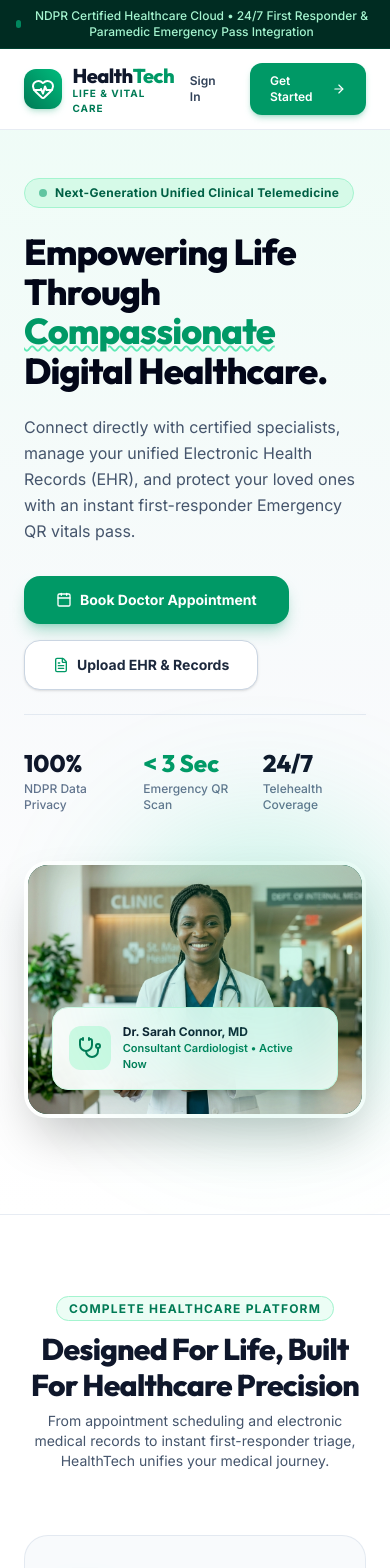
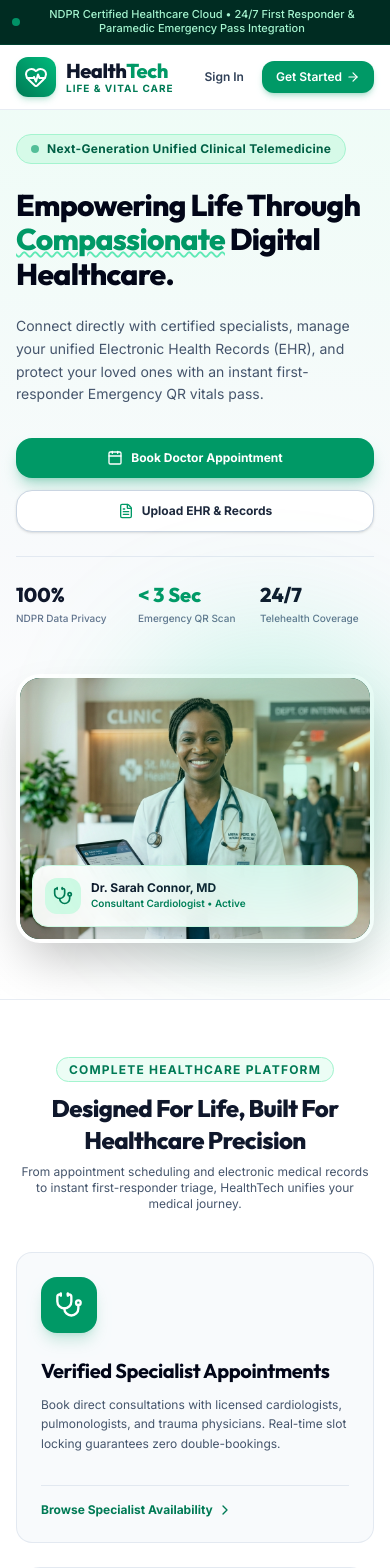
Before and after one commit to Otuja/health-tech, a Next.js app in the folder frontend/: page / in a window 390 px wide. Shown: the top 1568 px of the page. Built offline with nearby package versions, Linux system fonts and the light colour scheme.

Commit message:
fix: unblocked mobile vc, lock completed consultation, instant schedule sync, and mobile alignment

```diff
--- a/frontend/src/app/doctor/dashboard/page.tsx
+++ b/frontend/src/app/doctor/dashboard/page.tsx
@@ -106,10 +106,10 @@
   useEffect(() => {
     fetchDoctorDashboardData();
 
-    // Auto-refresh every 5 seconds so newly booked slots update immediately without reload
+    // Auto-refresh every 3 seconds so newly booked slots update immediately without reload
     const interval = setInterval(() => {
       fetchDoctorDashboardData();
-    }, 5000);
+    }, 3000);
 
     const onSync = () => fetchDoctorDashboardData();
     window.addEventListener("focus", onSync);
--- a/frontend/src/app/globals.css
+++ b/frontend/src/app/globals.css
@@ -54,13 +54,18 @@
     box-sizing: border-box;
   }
 
+  html, body {
+    overflow-x: hidden;
+    max-width: 100vw;
+    width: 100%;
+  }
+
   body {
     background-color: var(--background);
     color: var(--foreground);
     font-family: var(--font-sans);
     -webkit-font-smoothing: antialiased;
     -moz-osx-font-smoothing: grayscale;
-    overflow-x: hidden;
   }
 
   h1, h2, h3, h4, h5, h6 {
--- a/frontend/src/app/login/page.tsx
+++ b/frontend/src/app/login/page.tsx
@@ -78,7 +78,7 @@
       <motion.div
         initial={{ opacity: 0, y: 15 }}
         animate={{ opacity: 1, y: 0 }}
-        className="w-full max-w-md bg-white/95 backdrop-blur-2xl p-8 rounded-3xl shadow-xl border border-slate-200/80 z-10"
+        className="w-full max-w-md bg-white/95 backdrop-blur-2xl p-5 sm:p-8 rounded-2xl sm:rounded-3xl shadow-xl border border-slate-200/80 z-10"
       >
         <div className="text-center mb-6">
           <Link href="/" className="inline-flex items-center justify-center w-12 h-12 rounded-2xl bg-emerald-50 text-emerald-600 mb-3 hover:scale-105 transition-transform shadow-sm">
--- a/frontend/src/app/page.tsx
+++ b/frontend/src/app/page.tsx
@@ -25,16 +25,16 @@
 
 export default function Home() {
   return (
-    <div className="min-h-screen bg-slate-50 text-slate-900 selection:bg-emerald-500 selection:text-white">
+    <div className="min-h-screen bg-slate-50 text-slate-900 selection:bg-emerald-500 selection:text-white overflow-x-hidden w-full">
       {/* TOP NOTIFICATION BAR */}
-      <div className="bg-emerald-950 text-emerald-200 text-xs py-2 px-4 text-center font-medium border-b border-emerald-900/60 flex items-center justify-center gap-2">
-        <span className="w-2 h-2 rounded-full bg-emerald-400 animate-pulse" />
+      <div className="bg-emerald-950 text-emerald-200 text-[11px] sm:text-xs py-2 px-3 sm:px-4 text-center font-medium border-b border-emerald-900/60 flex items-center justify-center gap-1.5 sm:gap-2 leading-tight">
+        <span className="w-2 h-2 rounded-full bg-emerald-400 animate-pulse flex-shrink-0" />
         <span>NDPR Certified Healthcare Cloud • 24/7 First Responder & Paramedic Emergency Pass Integration</span>
       </div>
 
       {/* HEADER / NAVIGATION */}
       <header className="sticky top-0 z-50 w-full bg-white/90 backdrop-blur-md border-b border-slate-200/80 transition-all">
-        <div className="max-w-7xl mx-auto px-6 h-20 flex items-center justify-between">
+        <div className="max-w-7xl mx-auto px-4 sm:px-6 h-16 sm:h-20 flex items-center justify-between">
           <Link href="/" className="flex items-center gap-2.5 group">
             <div className="w-10 h-10 rounded-xl bg-gradient-to-tr from-emerald-700 to-emerald-500 text-white flex items-center justify-center shadow-md shadow-emerald-600/20 group-hover:scale-105 transition-transform">
               <HeartPulse className="w-6 h-6" />
@@ -60,27 +60,27 @@
             <a href="#doctors" className="hover:text-emerald-600 transition-colors">Our Clinicians</a>
           </nav>
 
-          <div className="flex items-center gap-3">
+          <div className="flex items-center gap-2 sm:gap-3 flex-shrink-0">
             <Link
               href="/login"
-              className="text-xs sm:text-sm font-semibold text-slate-700 hover:text-emerald-700 px-3.5 py-2 transition-colors rounded-xl hover:bg-emerald-50"
+              className="text-xs sm:text-sm font-semibold text-slate-700 hover:text-emerald-700 px-2.5 sm:px-3.5 py-1.5 sm:py-2 transition-colors rounded-xl hover:bg-emerald-50"
             >
               Sign In
             </Link>
             <Link
               href="/register"
-              className="bg-emerald-600 text-white text-xs sm:text-sm font-semibold py-2.5 px-5 rounded-xl hover:bg-emerald-700 transition-all shadow-md shadow-emerald-600/25 flex items-center gap-1.5 hover:gap-2"
+              className="bg-emerald-600 text-white text-xs sm:text-sm font-semibold py-2 sm:py-2.5 px-3.5 sm:px-5 rounded-xl hover:bg-emerald-700 transition-all shadow-md shadow-emerald-600/25 flex items-center gap-1 sm:gap-1.5"
             >
               <span>Get Started</span>
-              <ArrowRight className="w-4 h-4" />
+              <ArrowRight className="w-3.5 h-3.5 sm:w-4 sm:h-4" />
             </Link>
           </div>
         </div>
       </header>
 
       {/* HERO SECTION */}
-      <section className="relative pt-12 pb-24 overflow-hidden bg-gradient-to-b from-emerald-50/70 via-slate-50 to-white">
-        <div className="max-w-7xl mx-auto px-6">
+      <section className="relative pt-6 sm:pt-12 pb-14 sm:pb-24 overflow-hidden bg-gradient-to-b from-emerald-50/70 via-slate-50 to-white">
+        <div className="max-w-7xl mx-auto px-4 sm:px-6">
           <div className="grid lg:grid-cols-12 gap-12 items-center">
 
             {/* Left Content Column */}
@@ -90,19 +90,19 @@
                 <span>Next-Generation Unified Clinical Telemedicine</span>
               </div>
 
-              <h1 className="text-4xl sm:text-5xl lg:text-6xl font-heading font-extrabold text-slate-950 tracking-tight leading-[1.1]">
+              <h1 className="text-3xl sm:text-5xl lg:text-6xl font-heading font-extrabold text-slate-950 tracking-tight leading-[1.15] sm:leading-[1.1]">
                 Empowering Life Through <span className="text-emerald-600 underline decoration-emerald-300 decoration-wavy decoration-2">Compassionate</span> Digital Healthcare.
               </h1>
 
-              <p className="text-base sm:text-lg text-slate-600 max-w-xl leading-relaxed">
+              <p className="text-sm sm:text-base lg:text-lg text-slate-600 max-w-xl leading-relaxed">
                 Connect directly with certified specialists, manage your unified Electronic Health Records (EHR), and protect your loved ones with an instant first-responder Emergency QR vitals pass.
               </p>
 
               {/* Action Buttons */}
-              <div className="flex flex-wrap gap-4 pt-2">
+              <div className="flex flex-col sm:flex-row gap-3 pt-2">
                 <Link
                   href="/login"
-                  className="bg-emerald-600 text-white text-sm font-bold py-3.5 px-8 rounded-2xl hover:bg-emerald-700 transition-all shadow-lg shadow-emerald-600/30 flex items-center gap-2 hover:scale-[1.02]"
+                  className="bg-emerald-600 text-white text-xs sm:text-sm font-bold py-3 sm:py-3.5 px-6 sm:px-8 rounded-2xl hover:bg-emerald-700 transition-all shadow-lg shadow-emerald-600/30 flex items-center justify-center gap-2 hover:scale-[1.02] text-center"
                 >
                   <Calendar className="w-4 h-4" />
                   <span>Book Doctor Appointment</span>
@@ -110,7 +110,7 @@
 
                 <Link
                   href="/register"
-                  className="bg-white text-slate-800 border border-slate-300 text-sm font-bold py-3.5 px-7 rounded-2xl hover:bg-slate-50 transition-all shadow-sm flex items-center gap-2"
+                  className="bg-white text-slate-800 border border-slate-300 text-xs sm:text-sm font-bold py-3 sm:py-3.5 px-6 sm:px-7 rounded-2xl hover:bg-slate-50 transition-all shadow-sm flex items-center justify-center gap-2 text-center"
                 >
                   <FileText className="w-4 h-4 text-emerald-600" />
                   <span>Upload EHR & Records</span>
@@ -118,18 +118,18 @@
               </div>
 
               {/* Clinical Trust & Compliance Badges */}
-              <div className="pt-8 border-t border-slate-200/90 grid grid-cols-3 gap-4 text-left max-w-lg">
+              <div className="pt-6 sm:pt-8 border-t border-slate-200/90 grid grid-cols-3 gap-2 sm:gap-4 text-left max-w-lg">
                 <div>
-                  <div className="text-2xl font-black text-slate-900 font-heading">100%</div>
-                  <div className="text-xs text-slate-500 font-medium mt-0.5">NDPR Data Privacy</div>
+                  <div className="text-xl sm:text-2xl font-black text-slate-900 font-heading">100%</div>
+                  <div className="text-[10px] sm:text-xs text-slate-500 font-medium mt-0.5">NDPR Data Privacy</div>
                 </div>
                 <div>
-                  <div className="text-2xl font-black text-emerald-600 font-heading">&lt; 3 Sec</div>
-                  <div className="text-xs text-slate-500 font-medium mt-0.5">Emergency QR Scan</div>
+                  <div className="text-xl sm:text-2xl font-black text-emerald-600 font-heading">&lt; 3 Sec</div>
+                  <div className="text-[10px] sm:text-xs text-slate-500 font-medium mt-0.5">Emergency QR Scan</div>
                 </div>
                 <div>
-                  <div className="text-2xl font-black text-slate-900 font-heading">24/7</div>
-                  <div className="text-xs text-slate-500 font-medium mt-0.5">Telehealth Coverage</div>
+                  <div className="text-xl sm:text-2xl font-black text-slate-900 font-heading">24/7</div>
+                  <div className="text-[10px] sm:text-xs text-slate-500 font-medium mt-0.5">Telehealth Coverage</div>
                 </div>
               </div>
             </div>
@@ -146,17 +146,17 @@
                 />
 
                 {/* Floating Vitals Badge */}
-                <div className="absolute bottom-6 left-6 right-6 bg-white/95 backdrop-blur-md p-4 rounded-2xl shadow-xl border border-emerald-100 flex items-center justify-between">
-                  <div className="flex items-center gap-3">
-                    <div className="w-11 h-11 rounded-xl bg-emerald-100 text-emerald-700 flex items-center justify-center font-bold">
-                      <Stethoscope className="w-6 h-6" />
+                <div className="absolute bottom-3 left-3 right-3 sm:bottom-6 sm:left-6 sm:right-6 bg-white/95 backdrop-blur-md p-3 sm:p-4 rounded-2xl shadow-xl border border-emerald-100 flex items-center justify-between">
+                  <div className="flex items-center gap-2.5 sm:gap-3 min-w-0">
+                    <div className="w-9 h-9 sm:w-11 sm:h-11 rounded-xl bg-emerald-100 text-emerald-700 flex items-center justify-center font-bold flex-shrink-0">
+                      <Stethoscope className="w-5 h-5 sm:w-6 sm:h-6" />
                     </div>
-                    <div>
-                      <p className="text-xs font-bold text-slate-900">Dr. Sarah Connor, MD</p>
-                      <p className="text-[11px] text-emerald-700 font-semibold">Consultant Cardiologist • Active Now</p>
+                    <div className="min-w-0">
+                      <p className="text-xs font-bold text-slate-900 truncate">Dr. Sarah Connor, MD</p>
+                      <p className="text-[10px] sm:text-[11px] text-emerald-700 font-semibold truncate">Consultant Cardiologist • Active</p>
                     </div>
                   </div>
-                  <span className="w-3 h-3 rounded-full bg-emerald-500 animate-ping" />
+                  <span className="w-2.5 h-2.5 sm:w-3 sm:h-3 rounded-full bg-emerald-500 animate-ping flex-shrink-0 ml-2" />
                 </div>
               </div>
 
@@ -169,24 +169,24 @@
       </section>
 
       {/* CORE CAPABILITIES SECTION */}
-      <section id="services" className="py-20 bg-white border-y border-slate-200/80">
-        <div className="max-w-7xl mx-auto px-6">
-          <div className="text-center max-w-2xl mx-auto mb-16">
+      <section id="services" className="py-14 sm:py-20 bg-white border-y border-slate-200/80">
+        <div className="max-w-7xl mx-auto px-4 sm:px-6">
+          <div className="text-center max-w-2xl mx-auto mb-10 sm:mb-16">
             <span className="text-xs font-bold uppercase tracking-widest text-emerald-700 bg-emerald-50 px-3 py-1 rounded-full border border-emerald-200">
               Complete Healthcare Platform
             </span>
-            <h2 className="text-3xl sm:text-4xl font-heading font-extrabold text-slate-900 tracking-tight mt-3">
+            <h2 className="text-2xl sm:text-4xl font-heading font-extrabold text-slate-900 tracking-tight mt-3">
               Designed For Life, Built For Healthcare Precision
             </h2>
-            <p className="text-sm text-slate-600 mt-2">
+            <p className="text-xs sm:text-sm text-slate-600 mt-2">
               From appointment scheduling and electronic medical records to instant first-responder triage, HealthTech unifies your medical journey.
             </p>
           </div>
 
-          <div className="grid md:grid-cols-3 gap-8">
+          <div className="grid grid-cols-1 md:grid-cols-3 gap-6 sm:gap-8">
 
             {/* Feature 1: Clinical Telehealth */}
-            <div className="bg-slate-50 hover:bg-emerald-50/40 p-8 rounded-3xl border border-slate-200/90 transition-all hover:shadow-lg hover:border-emerald-200 flex flex-col justify-between group">
+            <div className="bg-slate-50 hover:bg-emerald-50/40 p-6 sm:p-8 rounded-2xl sm:rounded-3xl border border-slate-200/90 transition-all hover:shadow-lg hover:border-emerald-200 flex flex-col justify-between group">
               <div>
                 <div className="w-14 h-14 rounded-2xl bg-emerald-600 text-white flex items-center justify-center shadow-lg shadow-emerald-600/20 mb-6 group-hover:scale-110 transition-transform">
                   <Stethoscope className="w-7 h-7" />
@@ -257,13 +257,13 @@
       </section>
 
       {/* EMERGENCY & FIRST RESPONDER SHOWCASE */}
-      <section id="emergency" className="py-24 bg-slate-950 text-white relative overflow-hidden">
-        <div className="max-w-7xl mx-auto px-6 relative z-10">
-          <div className="grid lg:grid-cols-12 gap-12 items-center">
+      <section id="emergency" className="py-16 sm:py-24 bg-slate-950 text-white relative overflow-hidden">
+        <div className="max-w-7xl mx-auto px-4 sm:px-6 relative z-10">
+          <div className="grid lg:grid-cols-12 gap-8 sm:gap-12 items-center">
 
             {/* Left Image Column */}
             <div className="lg:col-span-6 relative">
-              <div className="relative rounded-3xl overflow-hidden shadow-2xl border border-slate-800 aspect-[16/10]">
+              <div className="relative rounded-2xl sm:rounded-3xl overflow-hidden shadow-2xl border border-slate-800 aspect-[16/10]">
                 <Image
                   src="/images/emergency_hero_green.jpg"
                   alt="Paramedics using Emergency Pass"
@@ -271,12 +271,12 @@
                   className="object-cover"
                 />
                 <div className="absolute inset-0 bg-gradient-to-t from-slate-950/80 via-transparent to-transparent" />
-                <div className="absolute bottom-4 left-4 right-4 bg-slate-900/90 backdrop-blur-md p-4 rounded-2xl border border-slate-800 flex items-center justify-between text-xs">
+                <div className="absolute bottom-3 left-3 right-3 sm:bottom-4 sm:left-4 sm:right-4 bg-slate-900/90 backdrop-blur-md p-3 sm:p-4 rounded-xl sm:rounded-2xl border border-slate-800 flex items-center justify-between text-xs">
                   <div>
                     <span className="text-[10px] uppercase font-bold text-red-400 block">Critical Emergency Action</span>
-                    <span className="font-semibold text-slate-200">NDPR Section 2.1 Vital Interests Exemption</span>
+                    <span className="font-semibold text-slate-200 text-[11px] sm:text-xs">NDPR Section 2.1 Vital Interests Exemption</span>
                   </div>
-                  <span className="px-2.5 py-1 rounded-full bg-red-600 text-white text-[10px] font-bold">Live Rescue</span>
+                  <span className="px-2.5 py-1 rounded-full bg-red-600 text-white text-[10px] font-bold flex-shrink-0 ml-2">Live Rescue</span>
                 </div>
               </div>
             </div>
@@ -324,23 +324,23 @@
       </section>
 
       {/* PATIENT EHR & CLINICAL CARE SECTION */}
-      <section id="ehr" className="py-24 bg-white border-b border-slate-200">
-        <div className="max-w-7xl mx-auto px-6">
-          <div className="grid lg:grid-cols-12 gap-12 items-center">
+      <section id="ehr" className="py-16 sm:py-24 bg-white border-b border-slate-200">
+        <div className="max-w-7xl mx-auto px-4 sm:px-6">
+          <div className="grid lg:grid-cols-12 gap-8 sm:gap-12 items-center">
 
             {/* Left Text */}
             <div className="lg:col-span-6 space-y-6">
               <span className="text-xs font-bold uppercase tracking-widest text-emerald-700 bg-emerald-50 px-3.5 py-1 rounded-full border border-emerald-200">
                 Patient Electronic Health Record (EHR)
               </span>
-              <h2 className="text-3xl sm:text-4xl font-heading font-extrabold text-slate-950 tracking-tight">
+              <h2 className="text-2xl sm:text-4xl font-heading font-extrabold text-slate-950 tracking-tight">
                 Your Complete Medical Biography in One Secure Vault.
               </h2>
-              <p className="text-sm text-slate-600 leading-relaxed">
+              <p className="text-xs sm:text-sm text-slate-600 leading-relaxed">
                 No more lost paper files, forgotten prescriptions, or repeating blood tests across different clinics. Easily upload lab sheets, diagnostic imaging reports, and vaccination certificates.
               </p>
 
-              <div className="grid grid-cols-2 gap-4 pt-2">
+              <div className="grid grid-cols-1 sm:grid-cols-2 gap-3 sm:gap-4 pt-2">
                 <div className="p-4 rounded-2xl bg-slate-50 border border-slate-200">
                   <h4 className="font-bold text-slate-900 text-sm">Laboratory Results</h4>
                   <p className="text-xs text-slate-500 mt-1">Full Blood Count, lipid profiles, HbA1c, and metabolic screenings.</p>
@@ -387,14 +387,14 @@
       </section>
 
       {/* MEET OUR CLINICIANS */}
-      <section id="doctors" className="py-20 bg-slate-50">
-        <div className="max-w-7xl mx-auto px-6">
-          <div className="flex flex-col md:flex-row md:items-end justify-between mb-12 gap-4">
+      <section id="doctors" className="py-14 sm:py-20 bg-slate-50">
+        <div className="max-w-7xl mx-auto px-4 sm:px-6">
+          <div className="flex flex-col md:flex-row md:items-end justify-between mb-8 sm:mb-12 gap-4">
             <div>
               <span className="text-xs font-bold uppercase tracking-widest text-emerald-700 bg-emerald-100/70 px-3 py-1 rounded-full border border-emerald-200">
                 Accredited Medical Faculty
               </span>
-              <h2 className="text-3xl font-heading font-extrabold text-slate-900 tracking-tight mt-2">
+              <h2 className="text-2xl sm:text-3xl font-heading font-extrabold text-slate-900 tracking-tight mt-2">
                 Certified Doctors Ready To Care For You
               </h2>
             </div>
@@ -407,7 +407,7 @@
             </Link>
           </div>
 
-          <div className="grid sm:grid-cols-2 lg:grid-cols-3 gap-6">
+          <div className="grid grid-cols-1 sm:grid-cols-2 lg:grid-cols-3 gap-5 sm:gap-6">
 
             {/* Doctor 1 */}
             <div className="bg-white p-6 rounded-3xl border border-slate-200/80 shadow-sm hover:shadow-md transition-all flex flex-col justify-between">
@@ -498,8 +498,8 @@
       </section>
 
       {/* FOOTER */}
-      <footer className="bg-slate-950 text-white py-14 border-t border-slate-800">
-        <div className="max-w-7xl mx-auto px-6 grid grid-cols-1 md:grid-cols-4 gap-10">
+      <footer className="bg-slate-950 text-white py-10 sm:py-14 border-t border-slate-800">
+        <div className="max-w-7xl mx-auto px-4 sm:px-6 grid grid-cols-1 sm:grid-cols-2 md:grid-cols-4 gap-8 sm:gap-10">
           <div className="space-y-4 md:col-span-2">
             <div className="flex items-center gap-2">
               <div className="w-8 h-8 rounded-lg bg-emerald-600 text-white flex items-center justify-center">
--- a/frontend/src/app/patient/dashboard/page.tsx
+++ b/frontend/src/app/patient/dashboard/page.tsx
@@ -29,6 +29,7 @@
   notes?: string;
   slot_start_time?: string;
   slot_end_time?: string;
+  status?: string;
   created_at?: string;
 }
 
@@ -85,9 +86,24 @@
 
   useEffect(() => {
     fetchDashboardData();
+
+    // Auto-refresh every 3 seconds for instant updates
+    const interval = setInterval(() => {
+      fetchDashboardData();
+    }, 3000);
+
+    const onSync = () => fetchDashboardData();
+    window.addEventListener("focus", onSync);
+    document.addEventListener("visibilitychange", onSync);
+
+    return () => {
+      clearInterval(interval);
+      window.removeEventListener("focus", onSync);
+      document.removeEventListener("visibilitychange", onSync);
+    };
   }, [fetchDashboardData]);
 
-  const nextAppointment = appointments.length > 0 ? appointments[0] : null;
+  const nextAppointment = appointments.find(a => a.status === "SCHEDULED" || a.status === "IN_PROGRESS") || null;
 
   return (
     <motion.div
--- a/frontend/src/app/register/page.tsx
+++ b/frontend/src/app/register/page.tsx
@@ -68,7 +68,7 @@
       <motion.div
         initial={{ opacity: 0, y: 15 }}
         animate={{ opacity: 1, y: 0 }}
-        className="w-full max-w-md bg-white/95 backdrop-blur-2xl p-8 rounded-3xl shadow-xl border border-slate-200/80 z-10 my-4"
+        className="w-full max-w-md bg-white/95 backdrop-blur-2xl p-5 sm:p-8 rounded-2xl sm:rounded-3xl shadow-xl border border-slate-200/80 z-10 my-4"
       >
         <div className="text-center mb-6">
           <Link href="/" className="inline-flex items-center justify-center w-12 h-12 rounded-2xl bg-emerald-50 text-emerald-600 mb-3 hover:scale-105 transition-transform shadow-sm">
```
Also changed, not shown: frontend/src/app/consultation/[id]/page.tsx (+69 -7 lines), frontend/src/app/doctor/appointments/page.tsx (+14 -5 lines), frontend/src/app/patient/appointments/page.tsx (+29 -3 lines).
